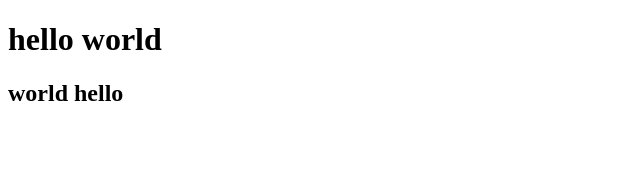
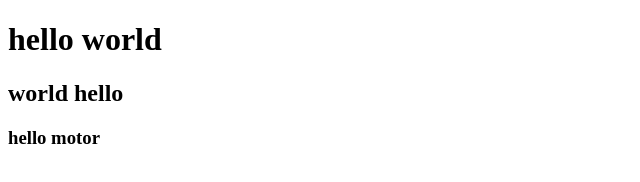
Before and after one commit to anpu1230/testDemo, a plain HTML site: page index.html in a window 1280 px wide. Shown: the whole page, without its empty margins (0-640 px from the left). Drawn offline with Linux system fonts and the light colour scheme.

Commit message:
这是第三次提交，提交了一个readme.md和修改了index.html文件

```diff
--- a/index.html
+++ b/index.html
@@ -8,5 +8,6 @@
 <body>
     <h1>hello world</h1>
     <h2>world hello</h2>
+    <h3>hello motor</h3>
 </body>
 </html>
```
